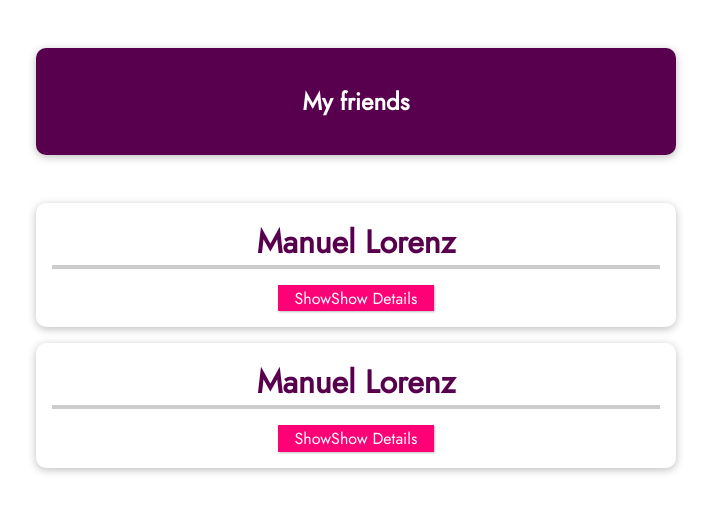
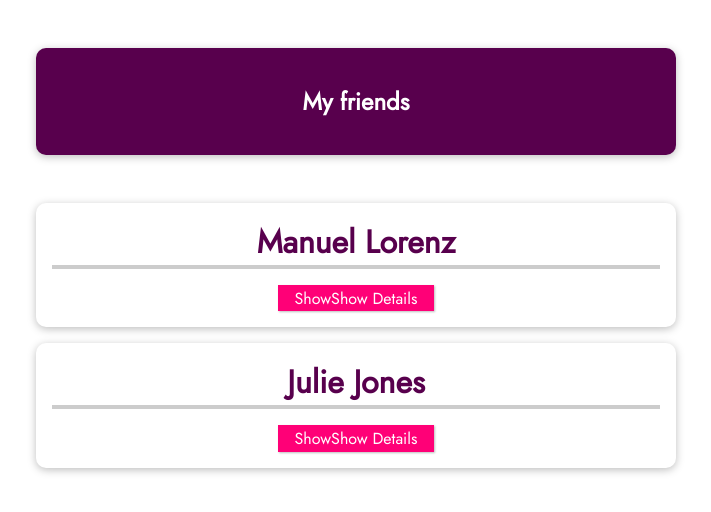
Before and after one commit to JoseAngelCabanes/VueProject11, a Vue app: page / in a window 1280 px wide. Shown: the top 512 px of the page, without its empty margins (284-995 px from the left). Built offline with nearby package versions, Linux system fonts and the light colour scheme.

Commit message:
added props to template

```diff
--- a/src/App.vue
+++ b/src/App.vue
@@ -23,9 +23,9 @@
         email-adress="manuel@localhost.com"
       ></friend-contact>
       <friend-contact
-        name="Manuel Lorenz"
-        phone-number="01234 56789"
-        email-adress="manuel@localhost.com"
+        name="Julie Jones"
+        phone-number="0987 654321"
+        email-adress="julie@localhost.com"
       ></friend-contact>
     </ul>
   </section>
--- a/src/components/FriendContact.vue
+++ b/src/components/FriendContact.vue
@@ -1,12 +1,12 @@
 <template>
   <li>
-    <h2>{{ friend.name }}</h2>
+    <h2>{{ name }}</h2>
     <button @click="toggleDetails">
       {{ detailsAreVisible ? "Hide" : "Show" }}Show Details
     </button>
     <ul v-if="detailsAreVisible">
-      <li><strong>Phone:</strong> {{ friend.phone }}</li>
-      <li><strong>Email:</strong> {{ friend.email }}</li>
+      <li><strong>Phone:</strong> {{ phoneNumber }}</li>
+      <li><strong>Email:</strong> {{ emailAdress }}</li>
     </ul>
   </li>
 </template>
```
